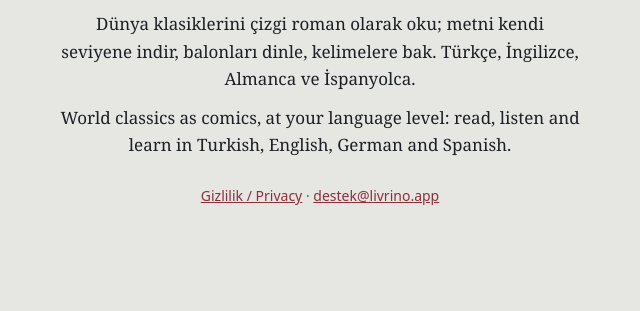
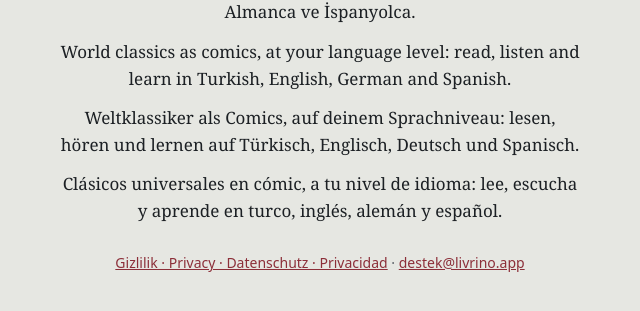
Before and after one commit to tanerdan/livrino-paketler, a plain HTML site: page docs/index.html in a window 1280 px wide. Shown: the part 367-678 px from the top of the page, without its empty margins (320-960 px from the left). Drawn offline with Linux system fonts and the light colour scheme.

Commit message:
Livrino sayfasi: index.html

```diff
--- a/docs/index.html
+++ b/docs/index.html
@@ -23,7 +23,9 @@ a { color:var(--accent); }
   <p class="tag">Klasikler, kare kare.</p>
   <p>Dünya klasiklerini çizgi roman olarak oku; metni kendi seviyene indir, balonları dinle, kelimelere bak. Türkçe, İngilizce, Almanca ve İspanyolca.</p>
   <p lang="en">World classics as comics, at your language level: read, listen and learn in Turkish, English, German and Spanish.</p>
-  <footer><a href="gizlilik">Gizlilik / Privacy</a> · <a href="mailto:destek@livrino.app">destek@livrino.app</a></footer>
+  <p lang="de">Weltklassiker als Comics, auf deinem Sprachniveau: lesen, hören und lernen auf Türkisch, Englisch, Deutsch und Spanisch.</p>
+  <p lang="es">Clásicos universales en cómic, a tu nivel de idioma: lee, escucha y aprende en turco, inglés, alemán y español.</p>
+  <footer><a href="gizlilik">Gizlilik · Privacy · Datenschutz · Privacidad</a> · <a href="mailto:destek@livrino.app">destek@livrino.app</a></footer>
 </main>
 </body>
 </html>
```
